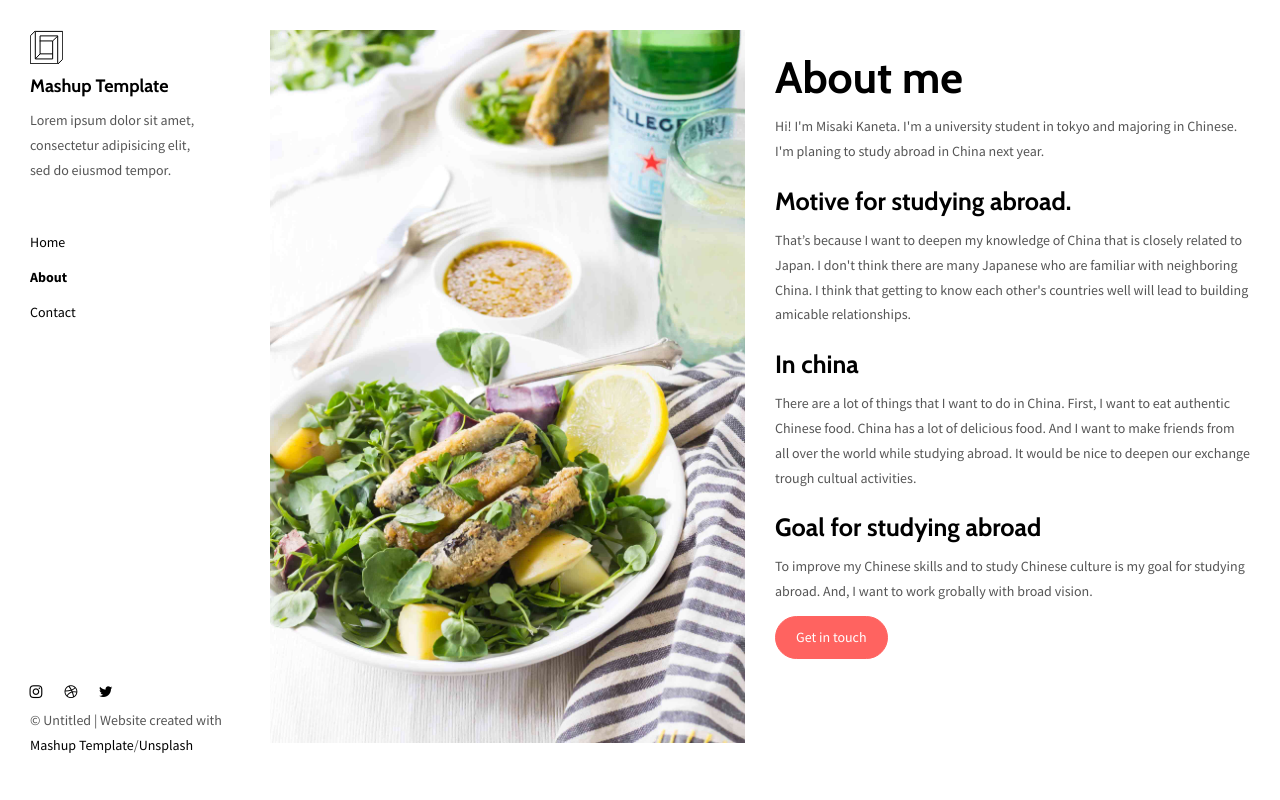
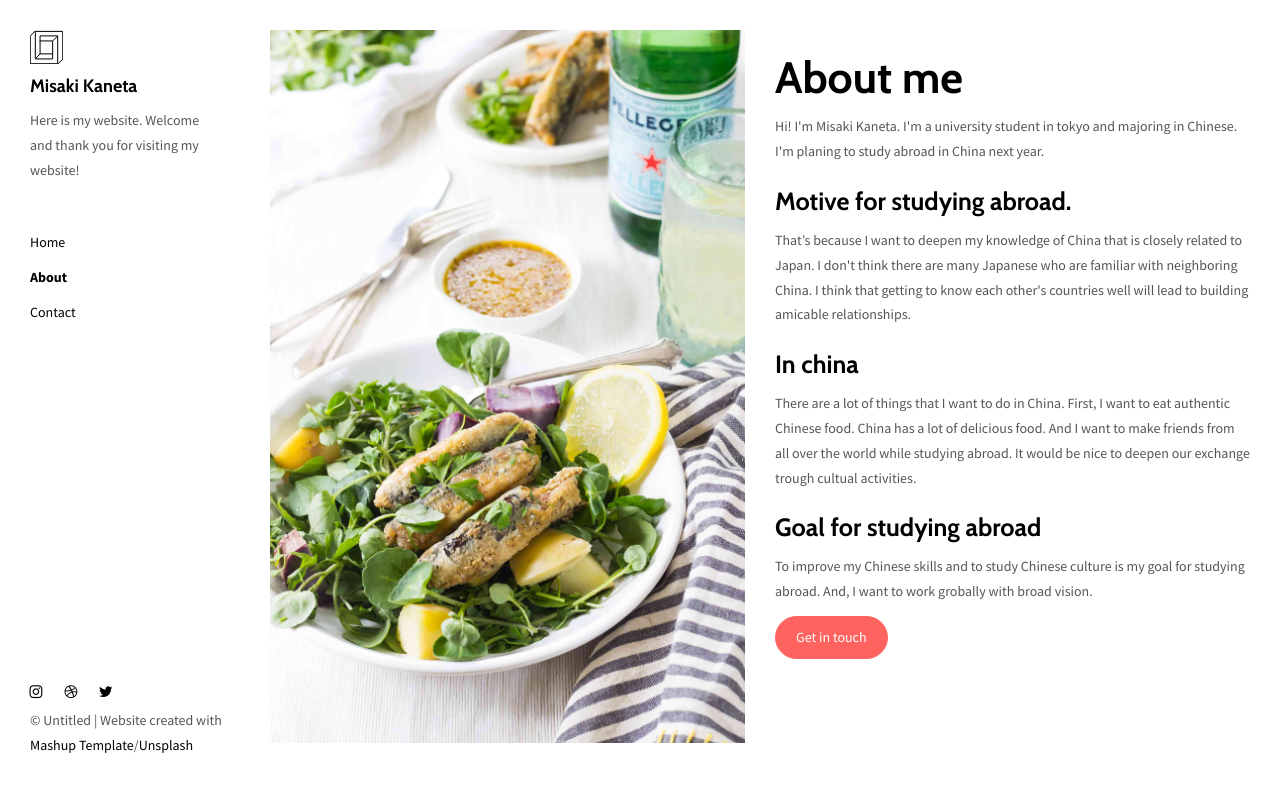
Before and after one commit to kanemisa/web, a plain HTML site: page about.html in a window 1280 px wide. Drawn offline with nearby package versions, Linux system fonts and the light colour scheme.

Commit message:
Update about.html

```diff
--- a/about.html
+++ b/about.html
@@ -40,10 +40,9 @@
       <div class="site-header hidden-xs">
           <a class="site-brand" href="./index.html" title="">
             <img class="img-responsive site-logo" alt="" src="./assets/images/mashup-logo.svg">
-            Mashup Template
+            Misaki Kaneta
           </a>
-        <p>Lorem ipsum dolor sit amet, consectetur adipisicing elit, sed do eiusmod
-        tempor.</p>
+        <p>Here is my website. Welcome and thank you for visiting my website!</p>
       </div>
       <ul class="nav">
         <li><a href="./index.html" title="">Home</a></li>
```
